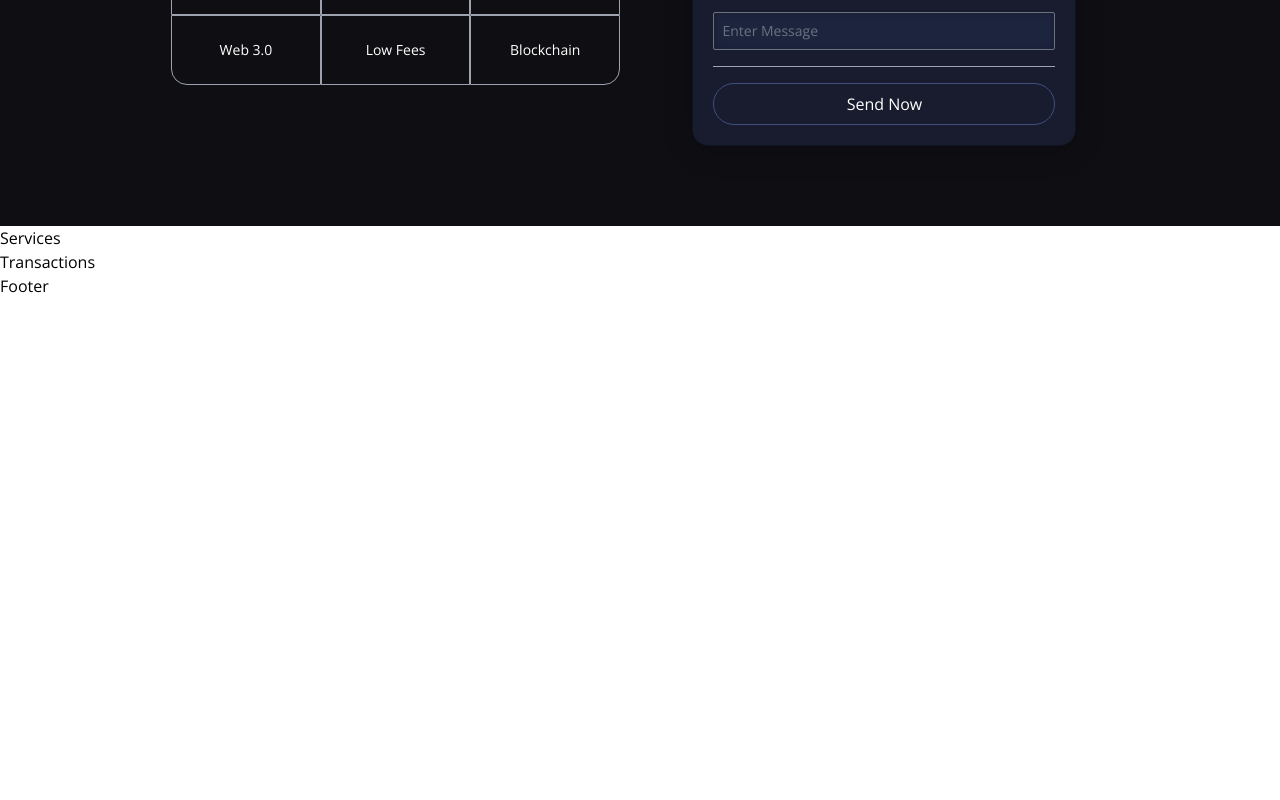
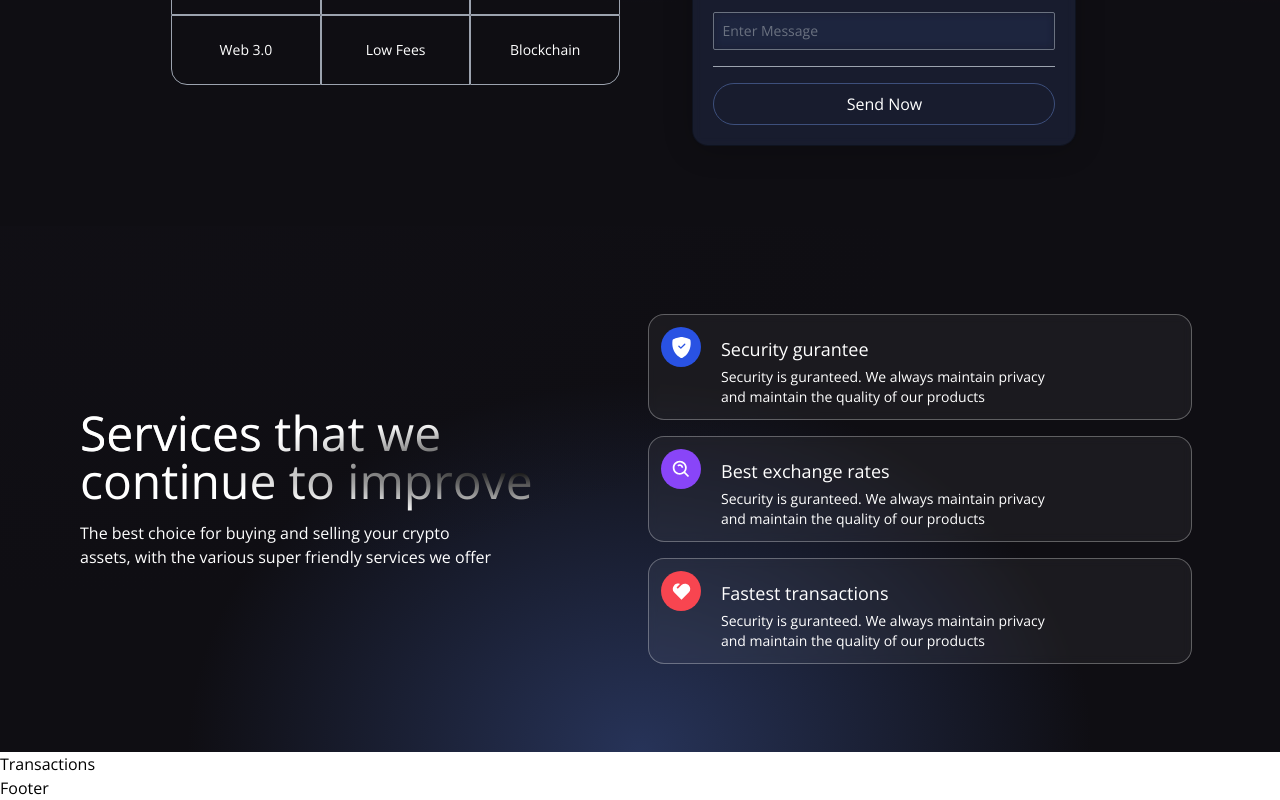
Before and after one commit to codebaya/web3, a React (Vite) app in the folder client/: page / in a window 1280 px wide. Shown: the part 531-1331 px from the top of the page. Before the commit the page ends 829 px from the top, so only its background shows below. Built offline with nearby package versions, Linux system fonts and the light colour scheme.

Commit message:
done_services

```diff
--- a/client/src/components/Services.jsx
+++ b/client/src/components/Services.jsx
@@ -1,7 +1,59 @@
-const Services = () => {
-    return (
-        <h1>Services</h1>
-    );
-}
+import React from "react";
+import { BsShieldFillCheck } from "react-icons/bs";
+import { BiSearchAlt } from "react-icons/bi";
+import { RiHeart2Fill } from "react-icons/ri";
+
+const ServiceCard = ({ color, title, icon, subtitle }) => (
+  <div className="flex flex-row justify-start items-start white-glassmorphism p-3 m-2 cursor-pointer hover:shadow-xl">
+    <div className={`w-10 h-10 rounded-full flex justify-center items-center ${color}`}>
+      {icon}
+    </div>
+    <div className="ml-5 flex flex-col flex-1">
+      <h3 className="mt-2 text-white text-lg">{title}</h3>
+      <p className="mt-1 text-white text-sm md:w-9/12">
+        {subtitle}
+      </p>
+    </div>
+  </div>
+);
+
+const Services = () => (
+  <div className="flex w-full justify-center items-center gradient-bg-services">
+    <div className="flex mf:flex-row flex-col items-center justify-between md:p-20 py-12 px-4">
+      <div className="flex-1 flex flex-col justify-start items-start">
+        <h1 className="text-white text-3xl sm:text-5xl py-2 text-gradient ">
+          Services that we
+          <br />
+          continue to improve
+        </h1>
+        <p className="text-left my-2 text-white font-light md:w-9/12 w-11/12 text-base">
+          The best choice for buying and selling your crypto assets, with the
+          various super friendly services we offer
+        </p>
+      </div>
+
+      <div className="flex-1 flex flex-col justify-start items-center">
+        <ServiceCard
+          color="bg-[#2952E3]"
+          title="Security gurantee"
+          icon={<BsShieldFillCheck fontSize={21} className="text-white" />}
+          subtitle="Security is guranteed. We always maintain privacy and maintain the quality of our products"
+        />
+        <ServiceCard
+          color="bg-[#8945F8]"
+          title="Best exchange rates"
+          icon={<BiSearchAlt fontSize={21} className="text-white" />}
+          subtitle="Security is guranteed. We always maintain privacy and maintain the quality of our products"
+        />
+        <ServiceCard
+          color="bg-[#F84550]"
+          title="Fastest transactions"
+          icon={<RiHeart2Fill fontSize={21} className="text-white" />}
+          subtitle="Security is guranteed. We always maintain privacy and maintain the quality of our products"
+        />
+      </div>
+    </div>
+  </div>
+);
 
 export default Services;
```
